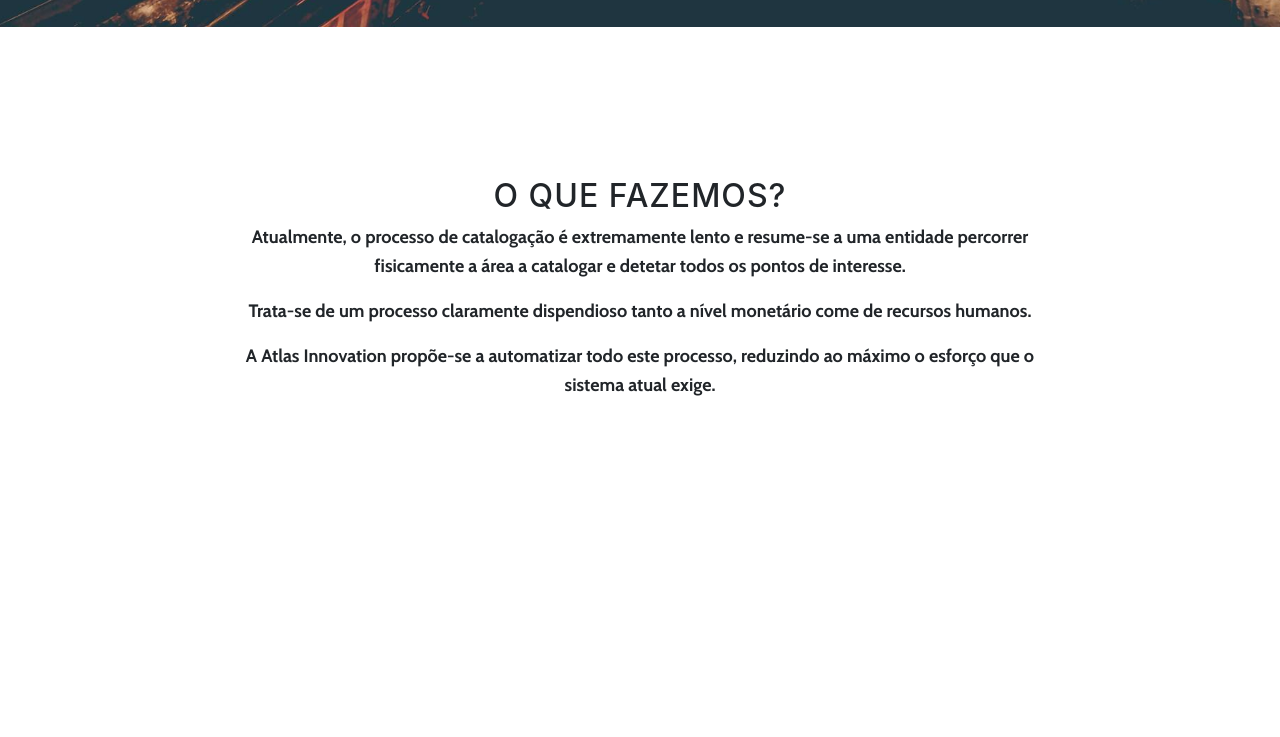
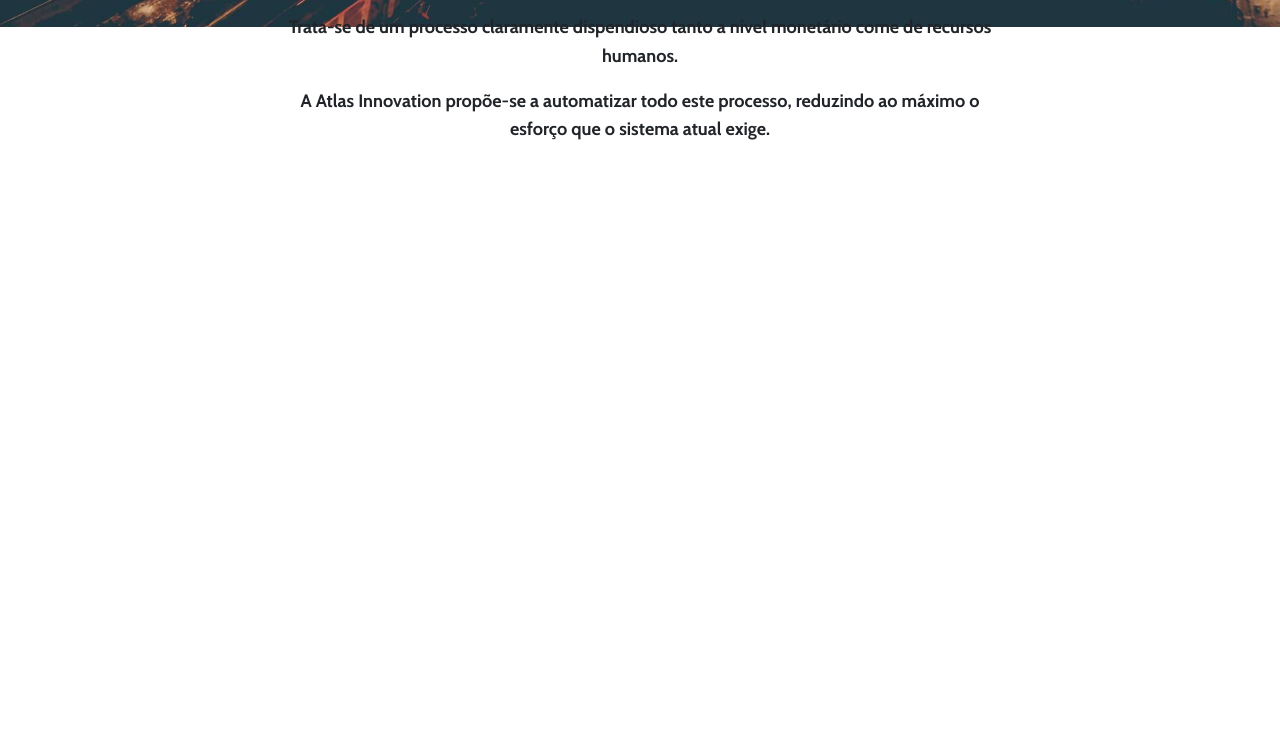
Before and after one commit to atlas-innovation/atlas-innovation.github.io, a website with bundled scripts: page index.html in a window 1280 px wide. Shown: the part 773-1510 px from the top of the page. Built offline with nearby package versions, Linux system fonts and the light colour scheme.

Commit message:
Alignment changes 2

```diff
--- a/css/grayscale.css
+++ b/css/grayscale.css
@@ -124,7 +124,7 @@
 .masthead {
 	display: table;
 	width: 100%;
-	height: auto;
+	height: 100%;
 	padding: 200px 0;
 	text-align: center;
 	color: white;
@@ -193,13 +193,15 @@
 .oquefazemos-section {
 	width: 100%;
 	height: 100%;
-	padding-top: 150px;
-	padding-bottom: 150px;
+	position: relative;
 }
 
 .text-container {
-	text-align: center;
+	position: absolute;
+	transform: translate(-50%, -50%);
+	left: 50%;top: 50%;
 }
+
 .download-section {
 	background: url("../img/downloads-bg.jpg") no-repeat center center scroll;
 	width: 100%;
--- a/index.html
+++ b/index.html
@@ -65,8 +65,7 @@
 					<div class="row">
 						<div class="col-lg-8 mx-auto">
 							<h1 class="brand-heading">Atlas Innovation</h1>
-							<p class="intro-text">Visa auxiliar qualquer entidade no processo de catalogação de determinados objetos ou suas particularidades, sempre que estes sejam visíveis da via pública.
-
+							<p class="intro-text">Visa auxiliar qualquer entidade no processo de catalogação de determinados objetos ou suas particularidades, sempre que estes sejam visíveis da via pública.</p>
 						</div>
 					</div>
 				</div>
@@ -74,14 +73,14 @@
 		</header>
 
 		<section id="oquefazemos" class="oquefazemos-section text-center">
-			<div class="container-fluid">
-				<div class="row align-items-center">
-					<div class="col-lg-8 mx-auto text-container">
+			<div class="container">
+				<div class="row">
+					<div class="col-lg-8 text-container">
 						<h2>O que fazemos?</h2>
 						<p>Atualmente, o processo de catalogação é extremamente lento e resume-se a uma entidade percorrer fisicamente a área a catalogar e detetar todos os pontos de interesse.</p>
 						<p>Trata-se de um processo claramente dispendioso tanto a nível monetário come de recursos humanos.</p>
 						<p>A Atlas Innovation propõe-se a automatizar todo este processo, reduzindo ao máximo o esforço que o sistema atual exige.</p>
-					</div>
+				</div>
 				</div>
 			</div>
 		</section>
```
